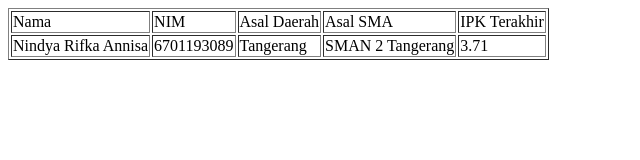
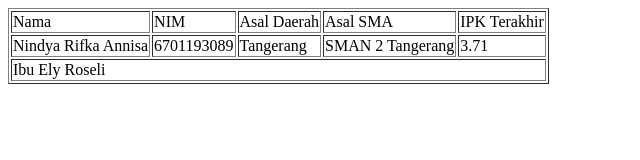
Before and after one commit to ninranisa/6701193089-assessment1pabw, a plain HTML site: page index.html in a window 1280 px wide. Shown: the whole page, without its empty margins (0-640 px from the left). Drawn offline with Linux system fonts and the light colour scheme.

Commit message:
commit4-6701193089

```diff
--- a/index.html
+++ b/index.html
@@ -20,6 +20,9 @@
         <td>SMAN 2 Tangerang</td>
         <td>3.71</td>
     </tr>
+    <tr>
+        <td colspan="5">Ibu Ely Roseli</td>
+    </tr>
 </Table>
 </body>
 </html>
```
